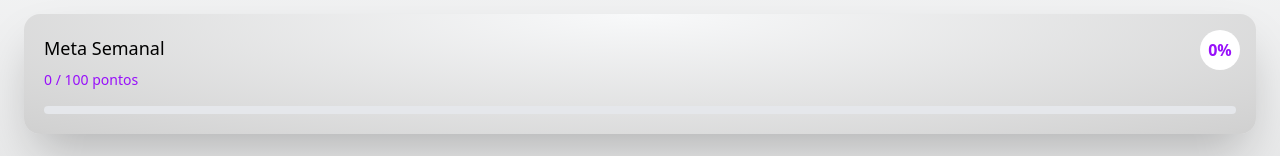
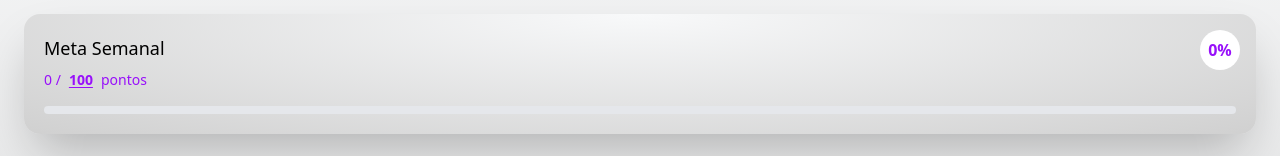
Before and after one commit to cezzarCz/todo-points-app, a React (Vite) app in the folder client/: page /home in a window 1280 px wide. Shown: the part 146-302 px from the top of the page. Built offline with nearby package versions, Linux system fonts and the light colour scheme; no server answers; sample sign-in values are in the browser's storage.

Commit message:
Meta semanal dinamica de acordo com input do user

```diff
--- a/client/src/components/Home.jsx
+++ b/client/src/components/Home.jsx
@@ -9,7 +9,8 @@ export default function Home() {
     const [allTasks, setAllTasks] = useState([]);
     const [filter, setFilter] = useState('today');
     const [weeklyPoints, setWeeklyPoints] = useState(0);
-    const totalPoints = 100; // exemplo de meta semanal
+    const [totalPoints, setTotalPoints] = useState(100);
+    const [editingGoal, setEditingGoal] = useState(false);
     const navigate = useNavigate();
 
     const fetchTasks = async () => {
@@ -99,8 +100,35 @@ export default function Home() {
                 {/* Card Meta Semanal */}
                 <div className="rounded-2xl shadow-2xl p-5 mb-6 relative bg-[radial-gradient(ellipse_at_top,_#F8F9FA,_#D0D0D0)] text-black">
                     <h3 className="text-lg font-medium mb-2">Meta Semanal</h3>
-                    <p className="text-sm text-purple-600 mb-4">
-                        {progressPoints} / {totalPoints} pontos
+                    <p className="text-sm text-purple-600 mb-4 flex items-center gap-2">
+                        {progressPoints} /
+                        {editingGoal ? (
+                            <input
+                                type="number"
+                                min={1}
+                                max={1000}
+                                placeholder="Defina sua meta"
+                                value={totalPoints}
+                                autoFocus
+                                onChange={(e) => setTotalPoints(Number(e.target.value))}
+                                onBlur={() => setEditingGoal(false)}
+                                onKeyDown={(e) => {
+                                    if (e.key === 'Enter') {
+                                        setEditingGoal(false);
+                                    }
+                                }}
+                                className="w-20 px-2 py-1 rounded border border-purple-400 focus:outline-none focus:ring-2 focus:ring-purple-600"
+                            />
+                        ) : (
+                            <span
+                                className="font-bold cursor-pointer underline underline-offset-2"
+                                title='Clique para editar sua meta'
+                                onClick={() => setEditingGoal(true)}
+                            >
+                                {totalPoints}
+                            </span>
+                        )}
+                        pontos
                     </p>
                     <div className="w-full h-2 bg-gray-200 rounded-full overflow-hidden">
                         <div
```
